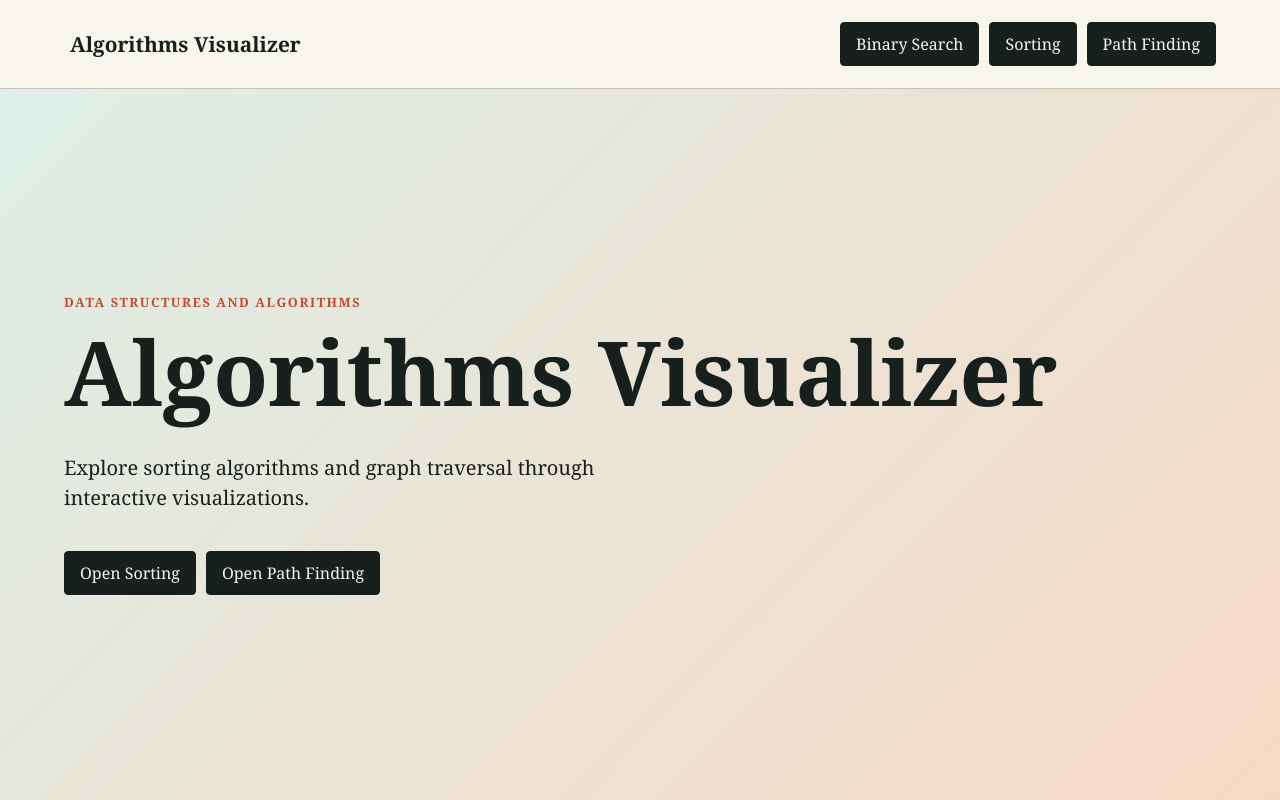
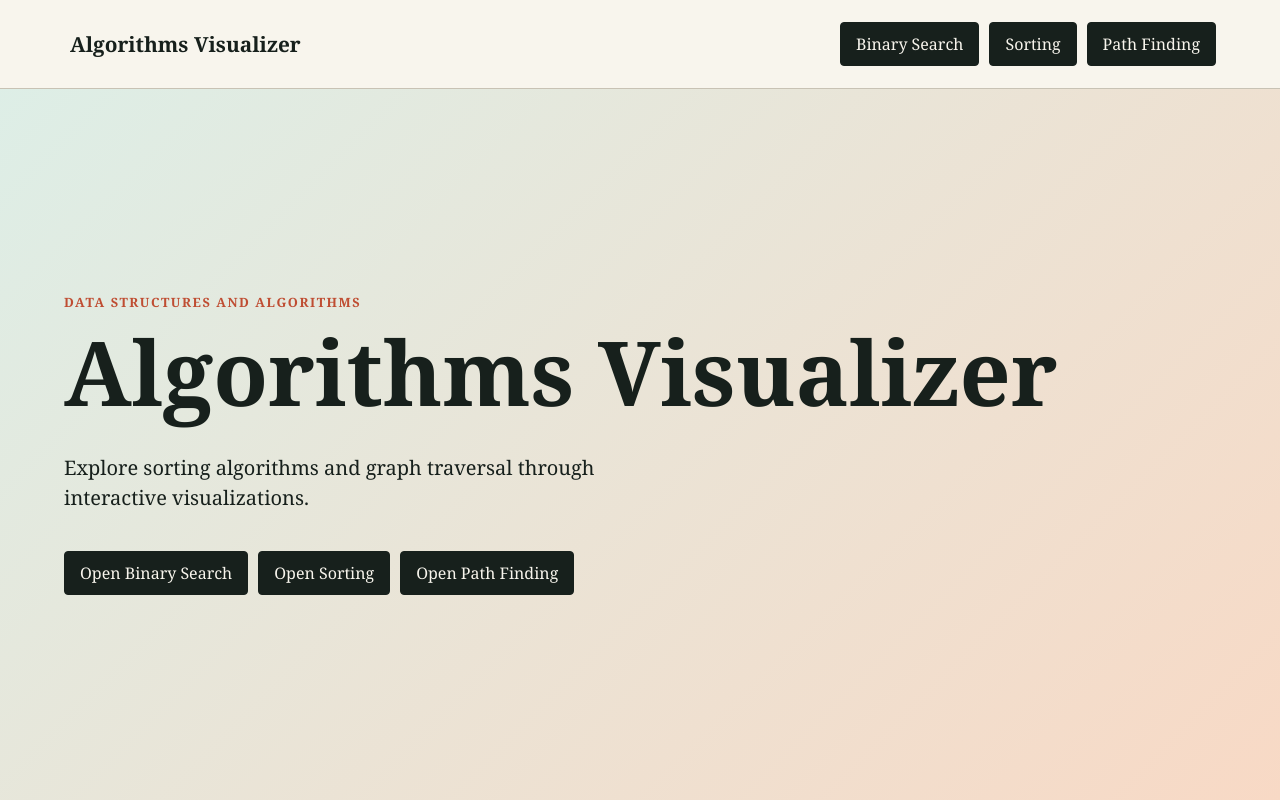
Before and after one commit to Rudraksh-Popli/algorithms-visualizer-react, a React (Vite) app in the folder client/: page / in a window 1280 px wide. Built offline with nearby package versions, Linux system fonts and the light colour scheme.

Commit message:
added Open Binary Search button on landing page

```diff
--- a/client/src/App.jsx
+++ b/client/src/App.jsx
@@ -26,7 +26,12 @@ function Home({ setPage }) {
       </p>
 
       <div className="home-actions">
-        <button onClick={() => setPage("sorting")}>Open Sorting</button>
+        <button onClick={() => setPage("binarysearch")}>
+          Open Binary Search
+        </button>
+        <button onClick={() => setPage("sorting")}>
+          Open Sorting
+        </button>
         <button onClick={() => setPage("pathfinding")}>
           Open Path Finding
         </button>
```
